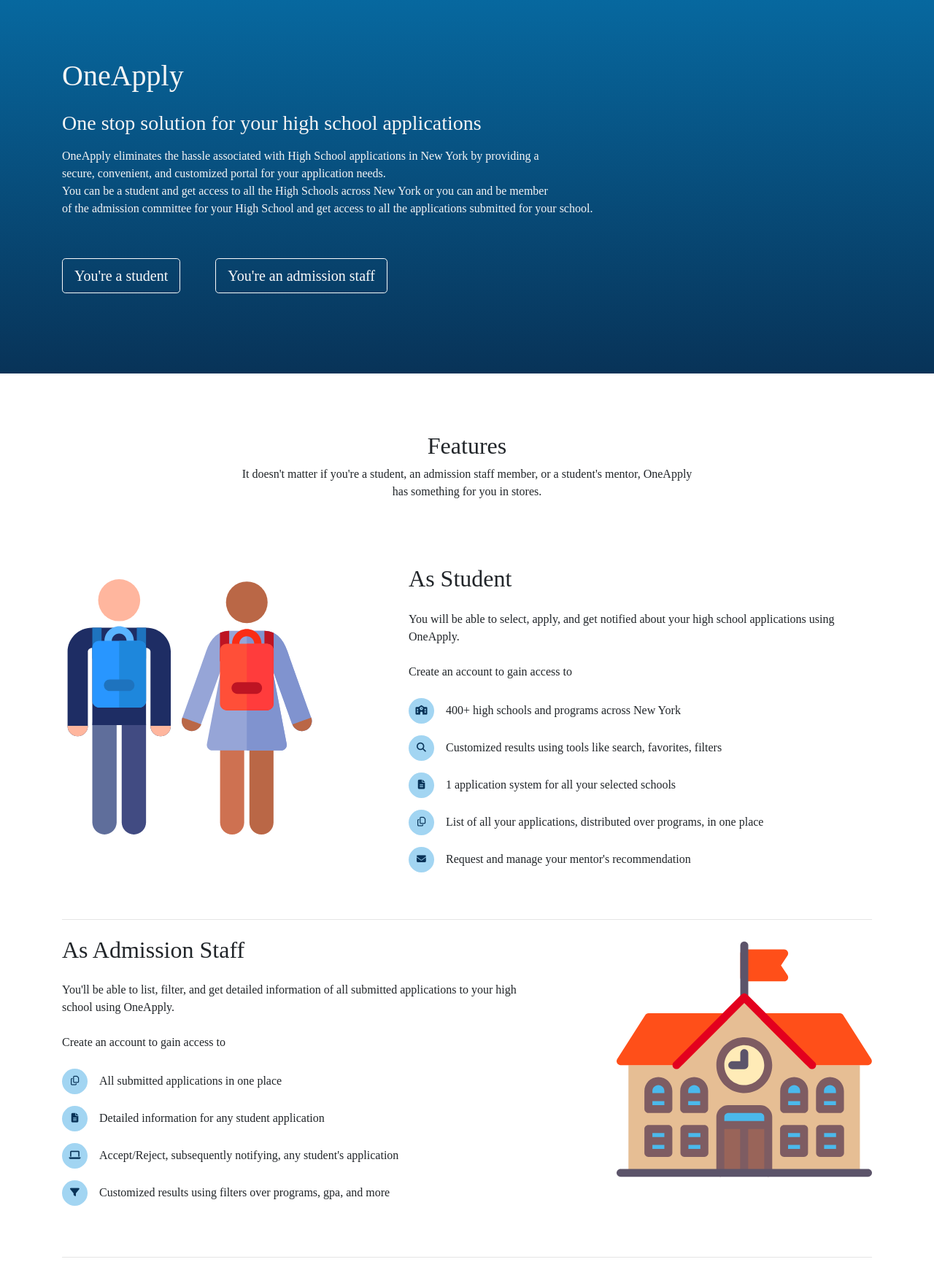
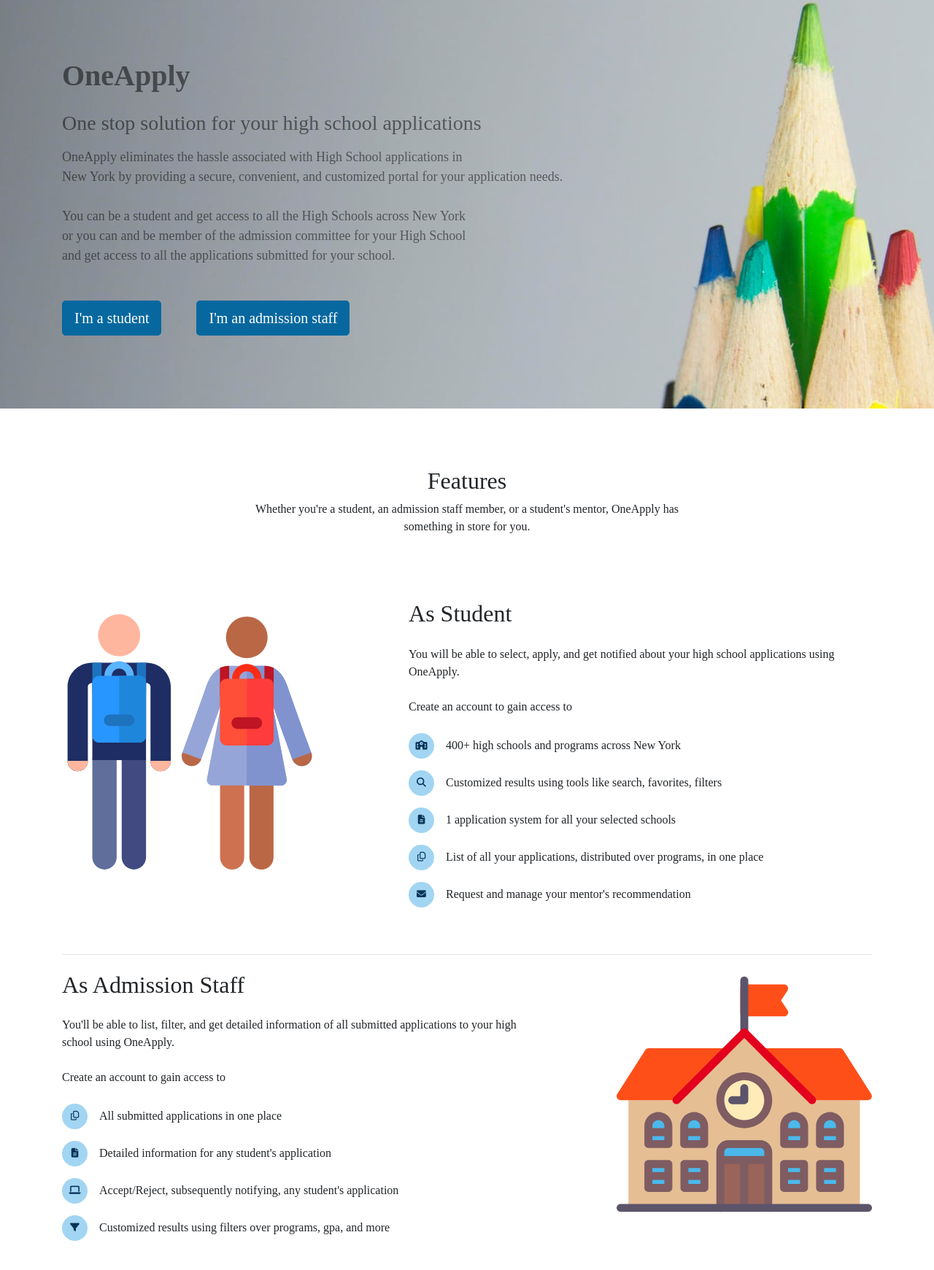
Before and after one commit to gcivil-nyu-org/fall2019-cs-gy-6063-team-three, a Django app: page / in a window 1280 px wide. Shown: the top 1741 px of the page at 73% size. Run offline with Django 3.2, Linux system fonts and the light colour scheme; some libraries are stand-ins or nearby versions; some web fonts are replaced.

Commit message:
landing page header redesign

```diff
--- a/static/landingpage/css/style.css
+++ b/static/landingpage/css/style.css
@@ -1,7 +1,8 @@
 .header-area {
-    height: 32rem;
+    height: 35rem;
     margin-bottom: 5rem;
-    background: linear-gradient(to bottom, #07689F 0%, #083358 100%);
+    background-size: cover;
+    background: url("../images/home_banner_pencils3.jpeg") no-repeat 45% 25%;
 }
 
 .content{
--- a/templates/landingpage/index.html
+++ b/templates/landingpage/index.html
@@ -14,21 +14,27 @@
 </head>
 <body>
 <div class="header-area">
-    <div class="container content justify-content-center text-left">
-        <h1 class="mb-4">OneApply</h1>
+    <div class="container content justify-content-center text-left text-black-50">
+        <div style="margin-right: 25%">
+            <h1 class="mb-4"><b>OneApply</b></h1>
             <h3 class="mb-3">One stop solution for your high school applications</h3>
-        <p class="mb-5">OneApply eliminates the hassle associated with High School applications
-        in New York by providing a <br>secure, convenient, and customized portal for your application
-        needs.<br>You can be a student and get access to all the High Schools across New York or
-        you can and be member<br>of the admission committee for your High School and get access to
+            <p class="mb-5" style="font-size: 18px;">OneApply eliminates the hassle associated with
+                High School applications
+                in <br>New York by providing a secure, convenient, and customized portal for your
+                application
+                needs.<br><br>You can be a student and get access to all the High Schools across New
+                York<br>or
+                you can and be member of the admission committee for your High School<br>and get
+                access to
                 all the applications submitted for your school.</p>
             <div class="mb-4 mt-2" style="display: flex; flex-direction: row;">
                 <a href="{% url 'logIn:login_user' constant_ut_student %}">
-                <button class="btn btn-lg btn-outline-light mr-4">You're a student</button>
+                    <button class="btn btn-lg btn-primary mr-4">I'm a student</button>
                 </a>
                 <a href="{% url 'logIn:login_user' constant_ut_adminStaff %}">
-                <button class="btn btn-lg btn-outline-light ml-4">You're an admission staff</button>
+                    <button class="btn btn-lg btn-primary ml-4">I'm an admission staff</button>
                 </a>
+            </div>
         </div>
     </div>
 </div>
@@ -38,8 +44,8 @@
             <div class="col-lg-7 text-center aos-init aos-animate" data-aos="fade-up"
                  data-aos-delay="">
                 <h2 class="section-title">Features</h2>
-                <p>It doesn't matter if you're a student, an admission staff member, or a student's
-                    mentor, OneApply has something for you in stores.<br><br></p>
+                <p>Whether you're a student, an admission staff member, or a student's mentor,
+                    OneApply has something in store for you.<br><br></p>
             </div>
         </div>
         <div class="row mb-5 align-items-center">
@@ -101,7 +107,7 @@
                 <div class="d-flex align-items-center custom-icon-wrap mb-3">
                     <span class="custom-icon-inner mr-3"><i
                             class="icon fa fa-file-text"></i></span>
-                    <span>Detailed information for any student application</span>
+                    <span>Detailed information for any student's application</span>
                 </div>
                 <div class="d-flex align-items-center custom-icon-wrap mb-3">
                     <span class="custom-icon-inner mr-3"><i
```
Also changed, not shown: static/landingpage/images/home_banner_pencils3.jpeg (added). Lines whose indentation alone changed are shown as unchanged.
